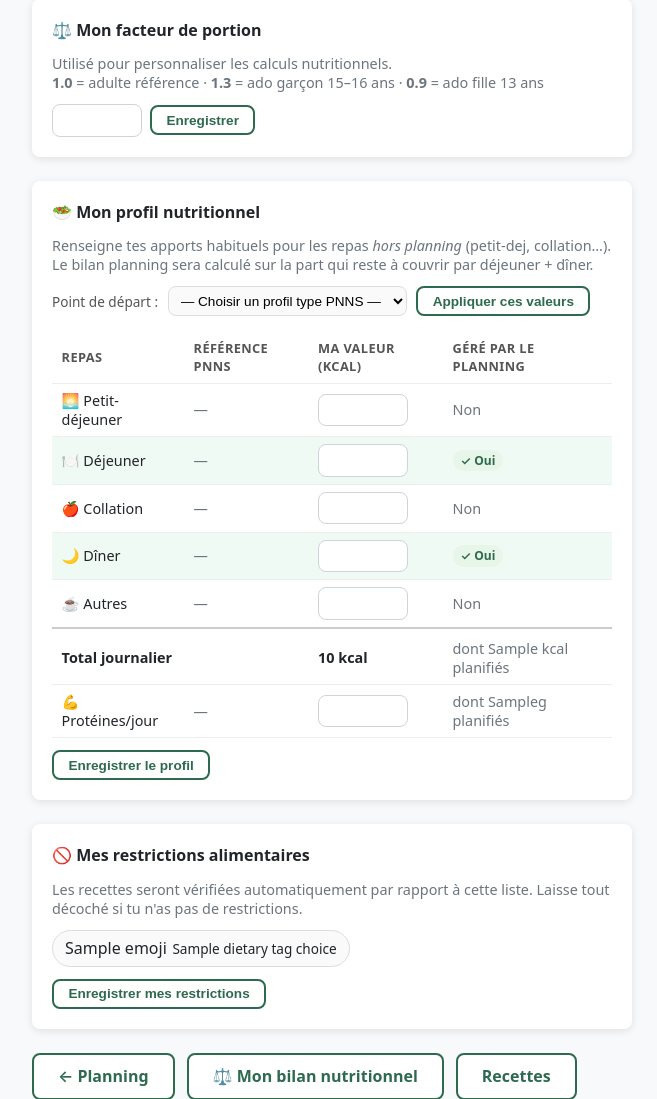
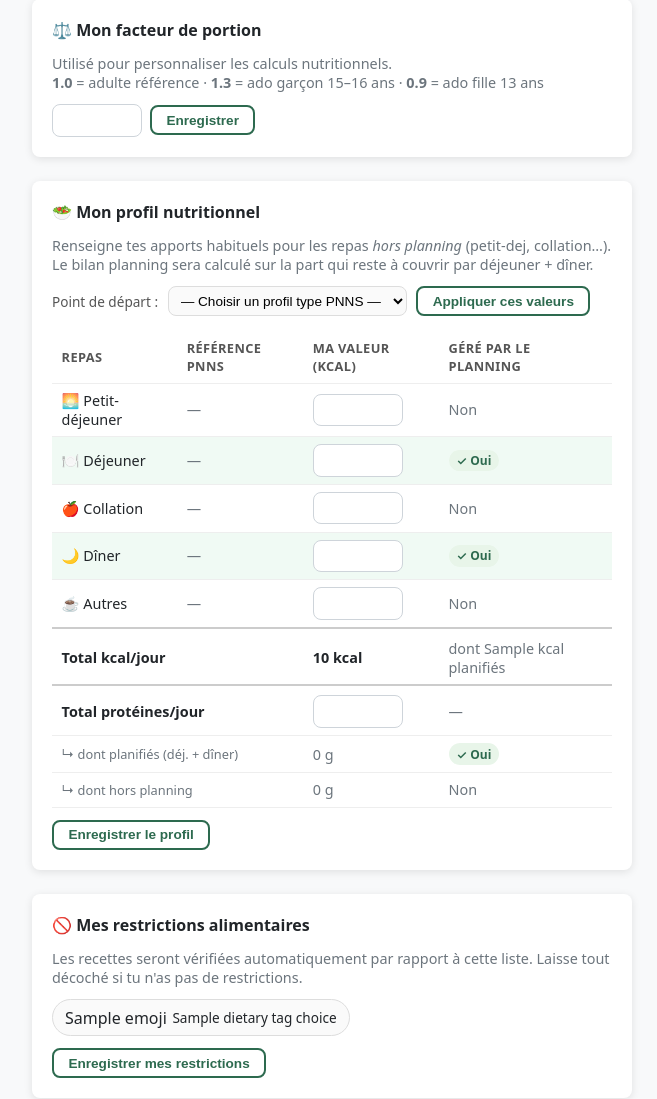
Before and after one commit to CyrilleNantes/menu-app, a Django app: template menu/templates/menu/profil.html in a window 1280 px wide. Shown: the part 924-2023 px from the top of the page, without its empty margins (308-965 px from the left). Run offline with Django 5.2, Linux system fonts and the light colour scheme; a user stored in the database is signed in; tables that the repository leaves empty hold one stand-in row (values such as "Sample post"); the template is opened without the code that fills it: most values are stand-ins (such as "Sample title", 1, 10 or a date in 2020); parts of the project's set-up code (start-up, migrations or seed data) failed here and were passed over.

Commit message:
fix: profil nutritionnel — step protéines + split planifié/hors-planning
Corrige la validation navigateur (step=1 au lieu de 5) qui rejetait
les valeurs PNNS non multiples de 5. Ajoute deux lignes de détail
protéines (planifiées via déj+dîner / hors planning), calculées en
temps réel par ratio kcal, cohérentes avec planned_prot_per_day.

Co-Authored-By: Claude Sonnet 4.6 <noreply@anthropic.com>

```diff
--- a/menu/templates/menu/profil.html
+++ b/menu/templates/menu/profil.html
@@ -266,15 +266,26 @@
                 </tbody>
                 <tfoot>
                     <tr class="nutrition-targets-table__total">
-                        <td colspan="2"><strong>Total journalier</strong></td>
+                        <td colspan="2"><strong>Total kcal/jour</strong></td>
                         <td id="nutrition-total-kcal"><strong>{{ profile.daily_kcal_total }} kcal</strong></td>
                         <td class="text-muted" id="nutrition-planned-hint">dont {{ profile.planned_kcal_per_day }} kcal planifiés</td>
                     </tr>
+                    <tr class="nutrition-targets-table__total">
+                        <td colspan="2"><strong>Total protéines/jour</strong></td>
+                        <td>
+                            <input type="number" name="daily_prot_target" value="{{ profile.daily_prot_target }}" min="0" max="300" step="1" class="input-short" required>
+                        </td>
+                        <td class="text-muted pnns-ref" data-field="daily_prot_target">—</td>
+                    </tr>
                     <tr>
-                        <td>💪 Protéines/jour</td>
-                        <td class="text-muted pnns-ref" data-field="daily_prot_target">—</td>
-                        <td><input type="number" name="daily_prot_target" value="{{ profile.daily_prot_target }}" min="0" max="300" step="5" class="input-short" required></td>
-                        <td class="text-muted">dont {{ profile.planned_prot_per_day }}g planifiés</td>
+                        <td colspan="2" class="text-muted" style="font-size:.8rem">↳ dont planifiés (déj. + dîner)</td>
+                        <td id="nutrition-prot-planned"><span class="text-muted">{{ profile.planned_prot_per_day }} g</span></td>
+                        <td><span class="badge badge--ok">✓ Oui</span></td>
+                    </tr>
+                    <tr>
+                        <td colspan="2" class="text-muted" style="font-size:.8rem">↳ dont hors planning</td>
+                        <td id="nutrition-prot-other"><span class="text-muted">{% widthratio profile.daily_prot_target 1 1 %} g</span></td>
+                        <td class="text-muted">Non</td>
                     </tr>
                 </tfoot>
             </table>
@@ -306,6 +317,17 @@
                 const dinner = parseInt(getInput('dinner_kcal_target')?.value) || 0;
                 totalEl.innerHTML = `<strong>${sum} kcal</strong>`;
                 hintEl.textContent = `dont ${lunch + dinner} kcal planifiés`;
+                updateProteins(sum, lunch + dinner);
+            }
+
+            function updateProteins(totalKcal, plannedKcal) {
+                const protTotal   = parseInt(getInput('daily_prot_target')?.value) || 0;
+                const planned     = totalKcal > 0 ? Math.round(protTotal * plannedKcal / totalKcal * 10) / 10 : 0;
+                const other       = Math.round((protTotal - planned) * 10) / 10;
+                const plannedEl   = document.getElementById('nutrition-prot-planned');
+                const otherEl     = document.getElementById('nutrition-prot-other');
+                if (plannedEl) plannedEl.innerHTML = `<span class="text-muted">${planned} g</span>`;
+                if (otherEl)   otherEl.innerHTML   = `<span class="text-muted">${other} g</span>`;
             }
 
             function updateRefs(profile) {
@@ -334,6 +356,19 @@
             });
 
             kcalFields.forEach(n => getInput(n)?.addEventListener('input', updateTotal));
+            getInput('daily_prot_target')?.addEventListener('input', function () {
+                const sum    = kcalFields.reduce((acc, n) => acc + (parseInt(getInput(n)?.value) || 0), 0);
+                const lunch  = parseInt(getInput('lunch_kcal_target')?.value) || 0;
+                const dinner = parseInt(getInput('dinner_kcal_target')?.value) || 0;
+                updateProteins(sum, lunch + dinner);
+            });
+            // Calcul initial au chargement
+            (function () {
+                const sum    = kcalFields.reduce((acc, n) => acc + (parseInt(getInput(n)?.value) || 0), 0);
+                const lunch  = parseInt(getInput('lunch_kcal_target')?.value) || 0;
+                const dinner = parseInt(getInput('dinner_kcal_target')?.value) || 0;
+                updateProteins(sum, lunch + dinner);
+            })();
         })();
         </script>
     </section>
```
